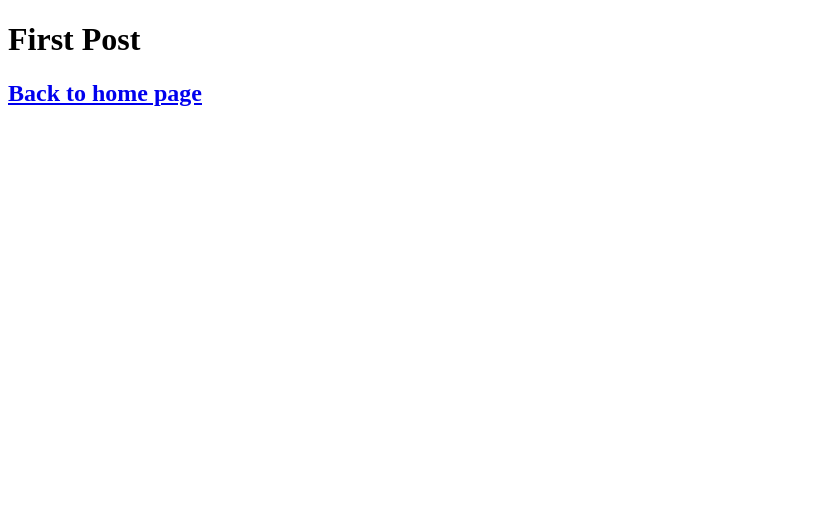
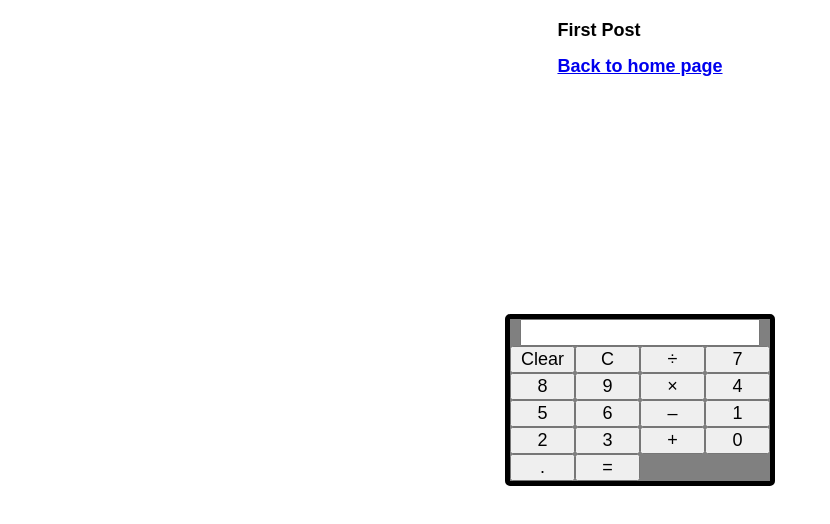
Before and after one commit to CharlottePaul11/NextJsApp, a Next.js app: page /posts/first-post in a window 1280 px wide. Shown: the top 524 px of the page, without its empty margins (0-830 px from the left). Built offline with nearby package versions, Linux system fonts and the light colour scheme.

Commit message:
changes to calc

```diff
--- a/pages/posts/first-post.js
+++ b/pages/posts/first-post.js
@@ -1,4 +1,5 @@
 import Link from 'next/link';
+import '/styles/app.css';
 
 export default function FirstPost() {
   return (
@@ -7,6 +8,33 @@ export default function FirstPost() {
       <h2>
         <Link href="/">Back to home page</Link>
       </h2>
+
+      <div className='container'>
+          <form>
+              <input type="text"/>
+          </form>
+
+          <div className="keypad">
+            <button>Clear</button>
+            <button>C</button>
+            <button>&divide;</button>
+            <button>7</button>
+            <button>8</button>
+            <button>9</button>
+            <button>&times;</button>
+            <button>4</button>
+            <button>5</button>
+            <button>6</button>
+            <button>&ndash;</button>
+            <button>1</button>
+            <button>2</button>
+            <button>3</button>
+            <button>+</button>
+            <button>0</button>
+            <button>.</button>
+            <button>=</button>
+          </div>
+      </div>
     </>
   );
 }
--- /dev/null
+++ b/styles/app.css
@@ -0,0 +1,30 @@
+body {
+    display: flex;
+    justify-content: center;
+    align-items: center;
+
+}
+
+* {
+    font-family: Arial, Helvetica, sans-serif;
+    font-size: 18px;
+}
+
+.container {
+    top: 50%;
+    left: 50%;
+    position: absolute;
+    transform: translate(-50%, -50%);
+    margin: 0 auto;
+    width: 260px;
+    text-align: center;
+    border: 5px solid black;
+    background: grey;
+    border-radius: 5px;
+}
+
+.keypad {
+    display: grid;
+    grid-template-columns: repeat(4, 1fr);
+    grid-auto-flow: minmax(60px, auto)
+}
```
